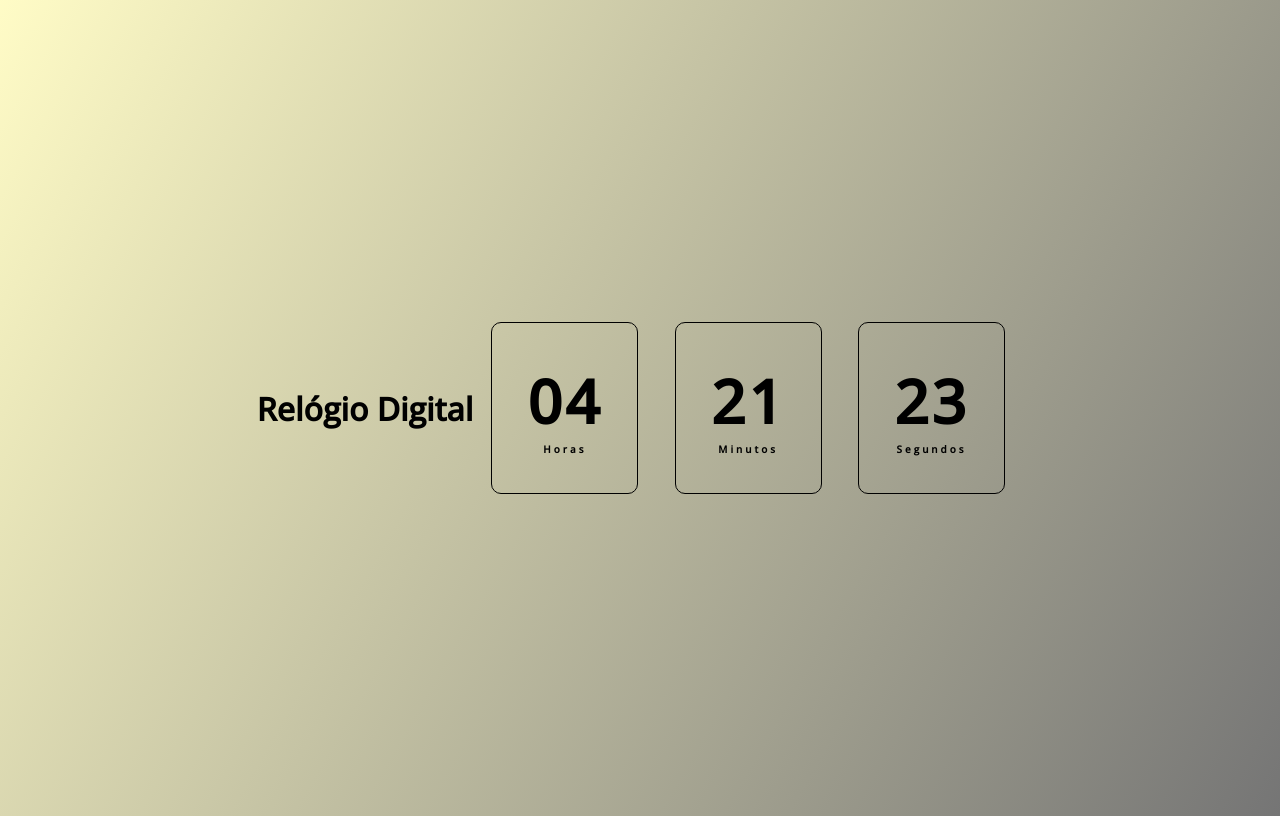
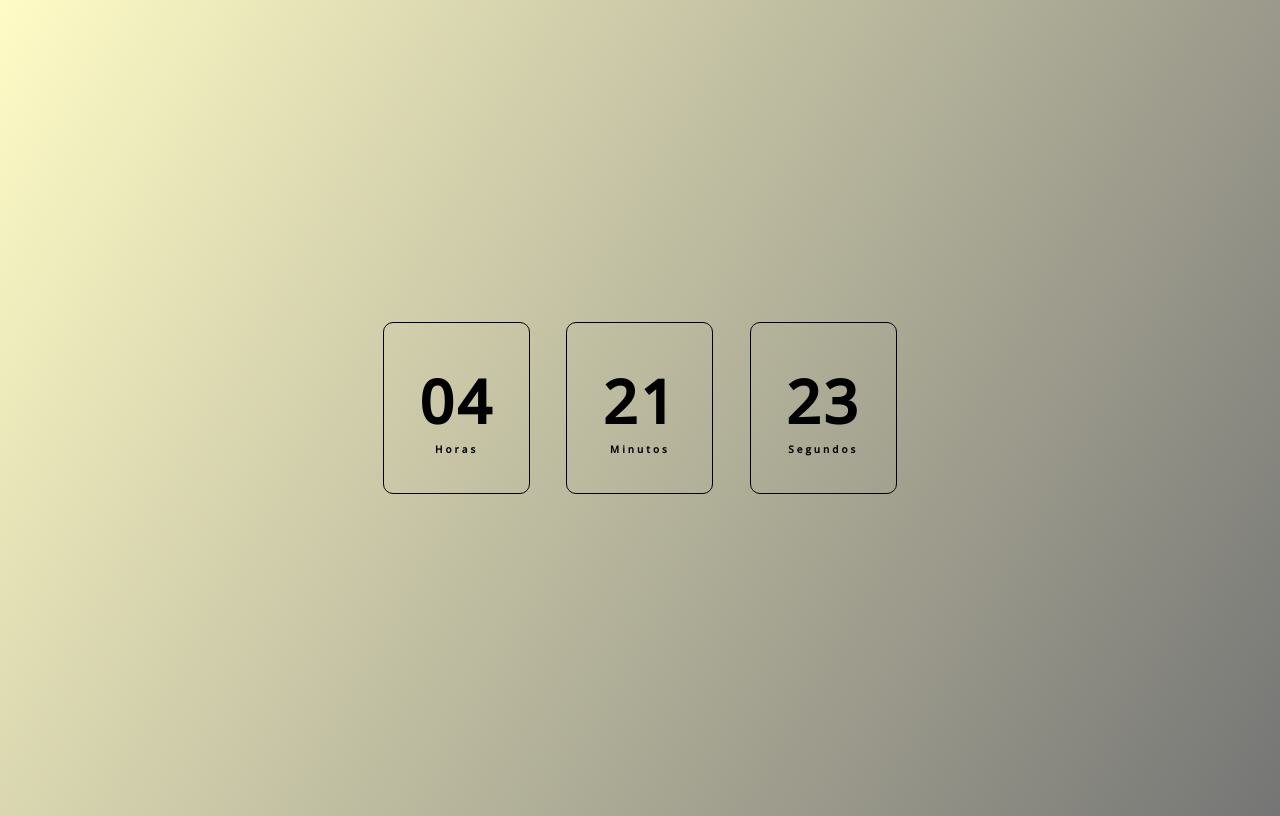
Before and after one commit to gabrielcurtidev/relogio-web, a plain HTML site: page index.html in a window 1280 px wide. Drawn offline with nearby package versions, Linux system fonts and the light colour scheme.

Commit message:
Update index.html

```diff
--- a/index.html
+++ b/index.html
@@ -13,7 +13,6 @@
 </head>
 
 <body>
-    <h1>Relógio Digital</h1>
 
     <div class="relogio">
         <div>
```
